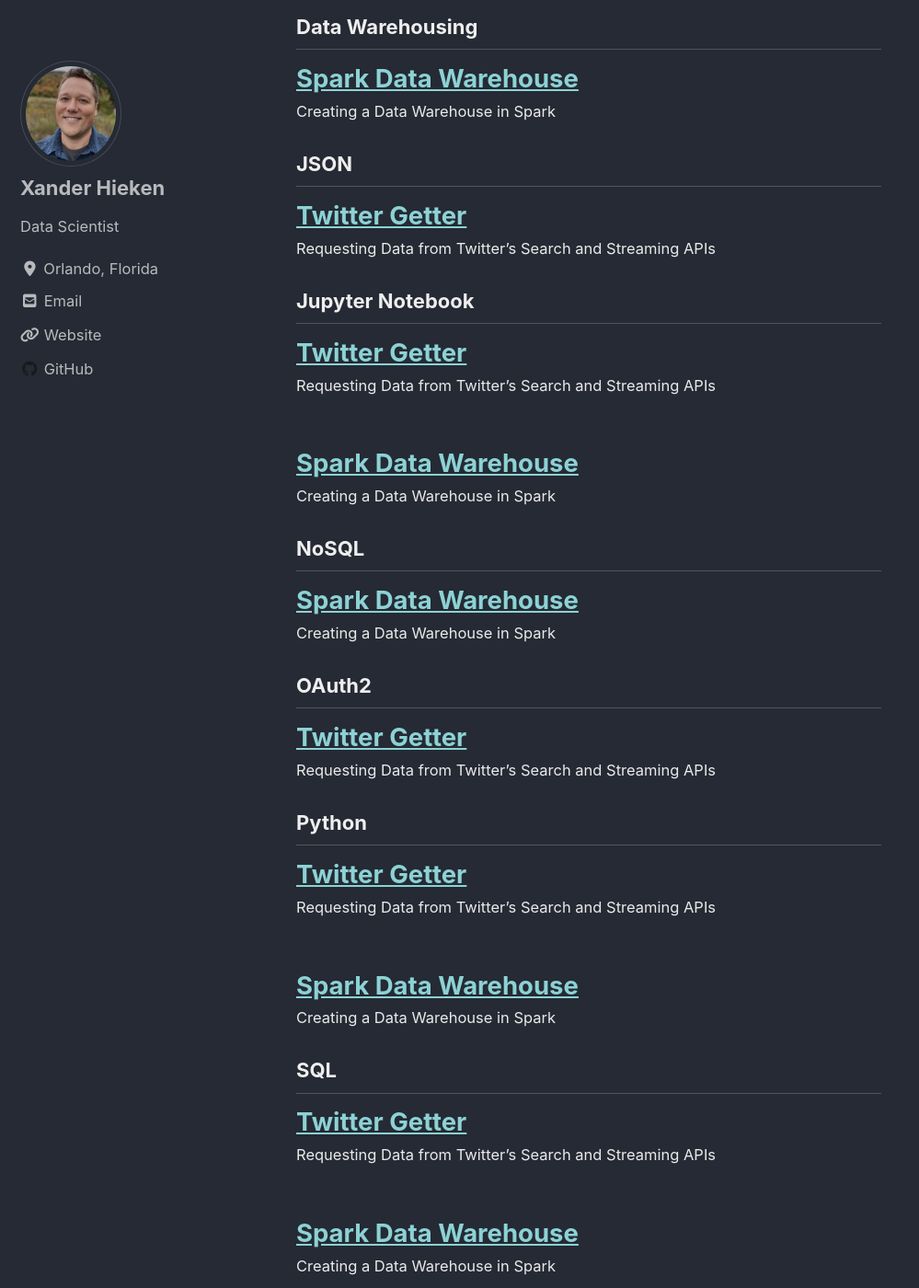
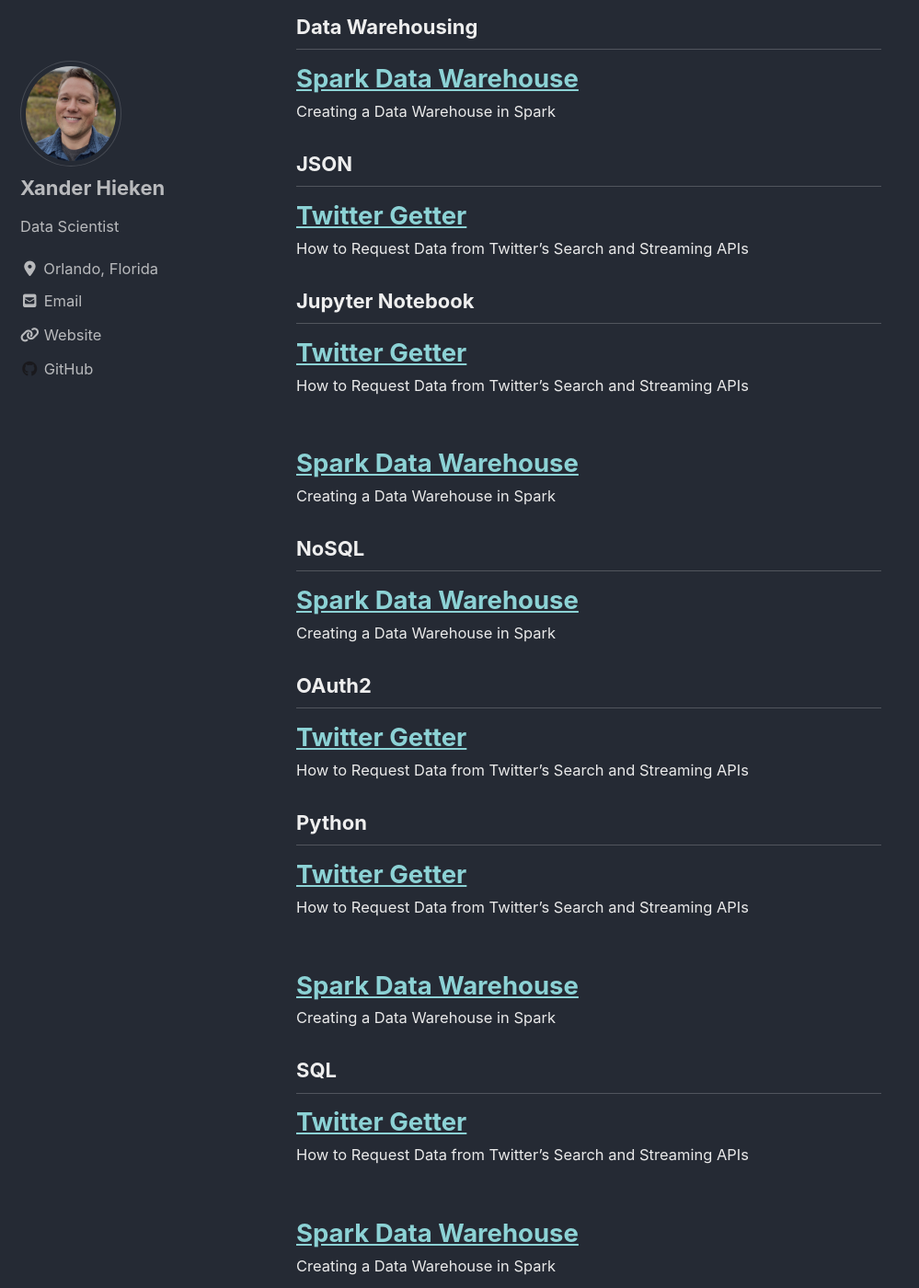
Before and after one commit to xanderhieken/xanderhieken.github.io, a Jekyll site: the page built from _pages/Projects.md, in a window 1280 px wide and 1400 px high, scrolled down 1232 px. Shown: the whole window at 92% size, without its empty margins (0-999 px from the left). Built offline with Jekyll 4.4.1, drawn with Linux system fonts in a browser that asks for light colours; cached includes are drawn as plain includes; nearby versions of some CDN libraries; some of the changed text lies outside the part shown.

Commit message:
Update 2020-03-23-TwitterGetter.md

```diff
--- a/_posts/2020-03-23-TwitterGetter.md
+++ b/_posts/2020-03-23-TwitterGetter.md
@@ -13,7 +13,7 @@
  - SQLite
  - Streaming Data
 classes: wide
-excerpt: "Requesting Data from Twitter's Search and Streaming APIs"
+excerpt: "How to Request Data from Twitter's Search and Streaming APIs"
 header:
   overlay_image: "/assets/TwitterBackground.jpg"
   overlay_filter: 0.3 # same as adding an opacity of 0.3 to a black background
```
Also changed, not shown: other parts of _posts/2020-03-23-TwitterGetter.md (+1 -1 lines).
